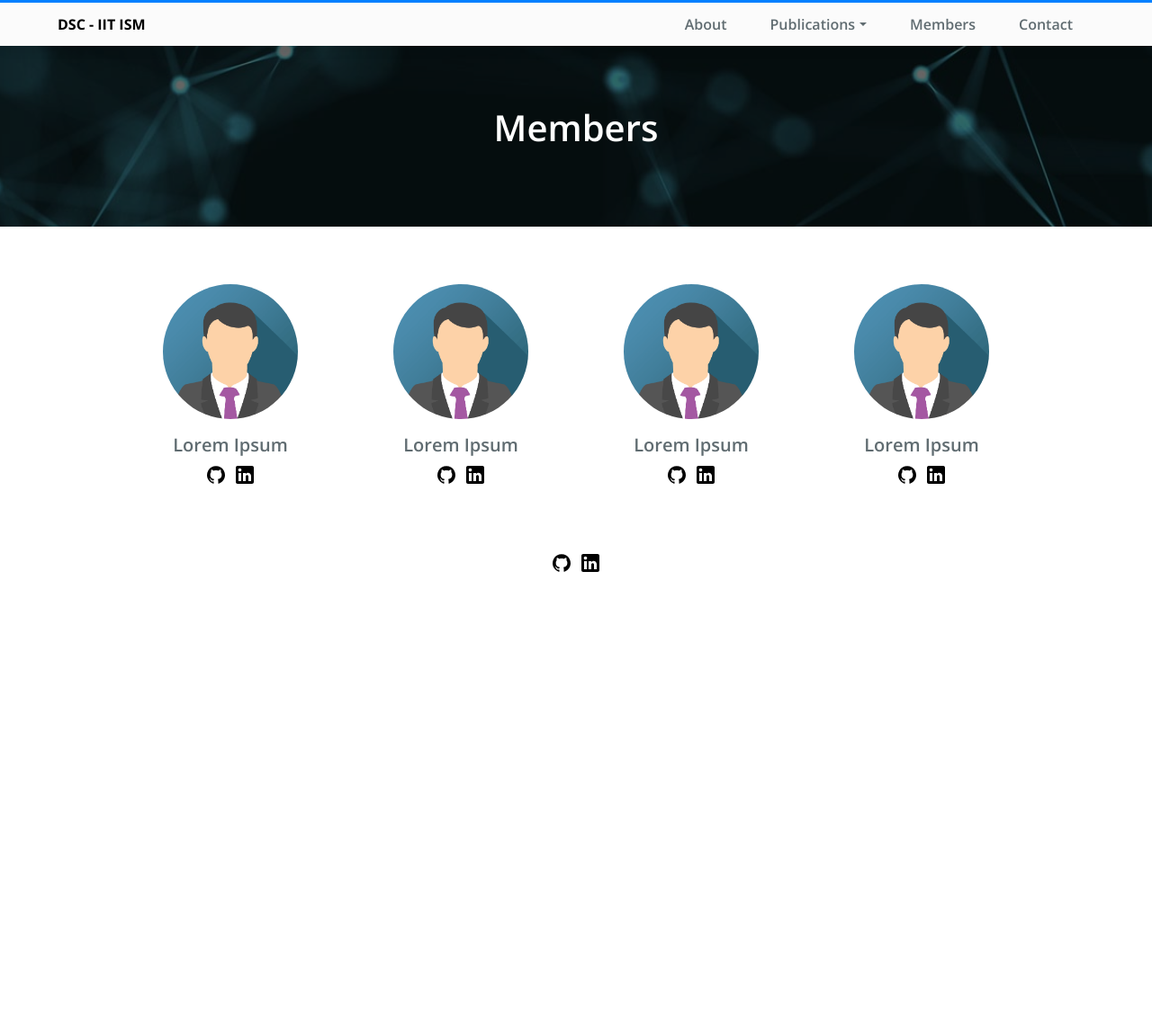
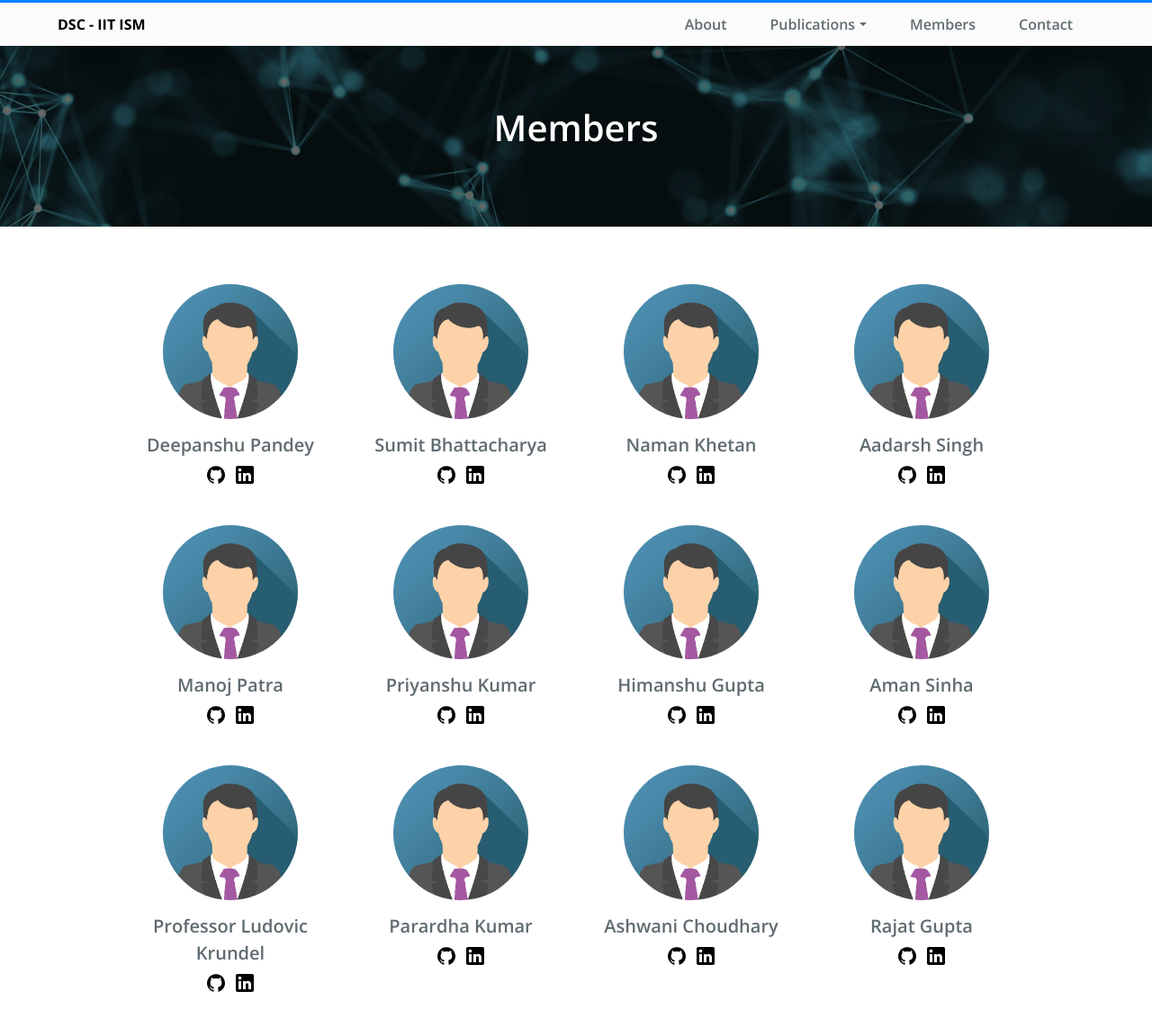
Before and after one commit to dsciitism/dsciitism.github.io, a Jekyll site: the page built from pages/members.md, in a window 1280 px wide and 1181 px high. Shown: the top 1142 px of the window at 90% size. Built offline with Jekyll 4.4.1, drawn with Linux system fonts in a browser that asks for light colours.

Commit message:
Update members.yml

```diff
--- a/_data/members.yml
+++ b/_data/members.yml
@@ -1,26 +1,55 @@
-- name: Lorem Ipsum
+- name: Deepanshu Pandey
   avatar: /assets/images/avatar/temp_avatar.png
   github: https://github.com/
   linkedin: https://www.linkedin.com/
-- name: Lorem Ipsum
+- name: Sumit Bhattacharya
   avatar: /assets/images/avatar/temp_avatar.png
   github: https://github.com/
   linkedin: https://www.linkedin.com/
-- name: Lorem Ipsum
-  avatar: /assets/images/avatar/temp_avatar.png
-  github: https://github.com/
-  linkedin: https://www.linkedin.com/
-- name: Lorem Ipsum
+- name: Naman Khetan
   avatar: /assets/images/avatar/temp_avatar.png
   github: https://github.com/
   linkedin: https://www.linkedin.com/
 
-- Founders:
-  - name: Lorem Ipsum
-    avatar: /assets/images/avatar/temp_avatar.png
-    github: https://github.com/
-    linkedin: https://www.linkedin.com/
-  - name: Lorem Ipsum
-    avatar: /assets/images/avatar/temp_avatar.png
-    github: https://github.com/
-    linkedin: https://www.linkedin.com/
+- name: Aadarsh Singh
+  avatar: /assets/images/avatar/temp_avatar.png
+  github: https://github.com/
+  linkedin: https://www.linkedin.com/
+- name: Manoj Patra
+  avatar: /assets/images/avatar/temp_avatar.png
+  github: https://github.com/
+  linkedin: https://www.linkedin.com/
+- name: Priyanshu Kumar
+  avatar: /assets/images/avatar/temp_avatar.png
+  github: https://github.com/
+  linkedin: https://www.linkedin.com/
+- name: Himanshu Gupta
+  avatar: /assets/images/avatar/temp_avatar.png
+  github: https://github.com/
+  linkedin: https://www.linkedin.com/
+
+
+- name: Aman Sinha
+  avatar: /assets/images/avatar/temp_avatar.png
+  github: https://github.com/
+  linkedin: https://www.linkedin.com/
+
+
+- name: Professor Ludovic Krundel
+  avatar: /assets/images/avatar/temp_avatar.png
+  github: https://github.com/
+  linkedin: https://www.linkedin.com/
+
+
+- name: Parardha Kumar
+  avatar: /assets/images/avatar/temp_avatar.png
+  github: https://github.com/
+  linkedin: https://www.linkedin.com/
+- name: Ashwani Choudhary
+  avatar: /assets/images/avatar/temp_avatar.png
+  github: https://github.com/
+  linkedin: https://www.linkedin.com/
+- name: Rajat Gupta
+  avatar: /assets/images/avatar/temp_avatar.png
+  github: https://github.com/
+  linkedin: https://www.linkedin.com/
```
